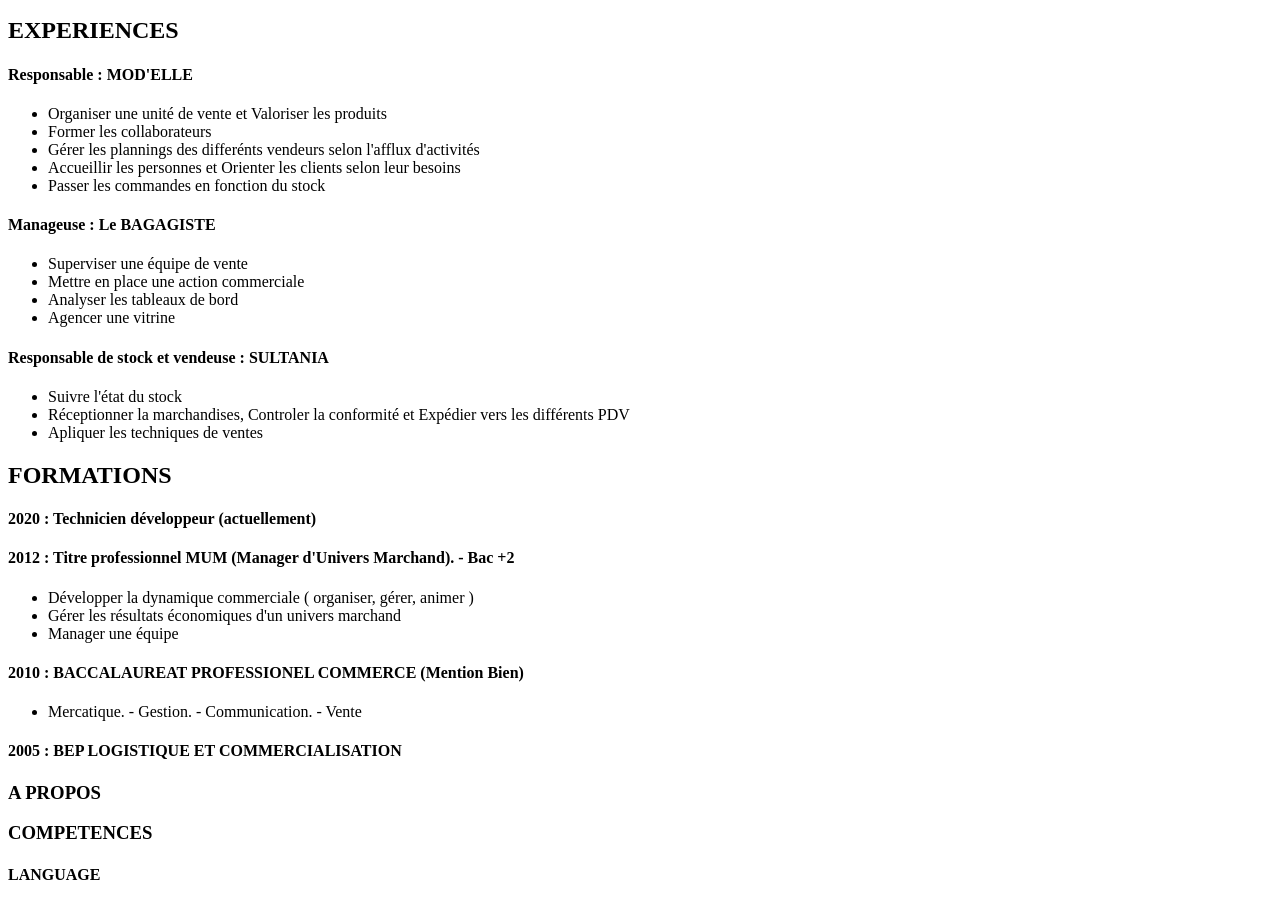
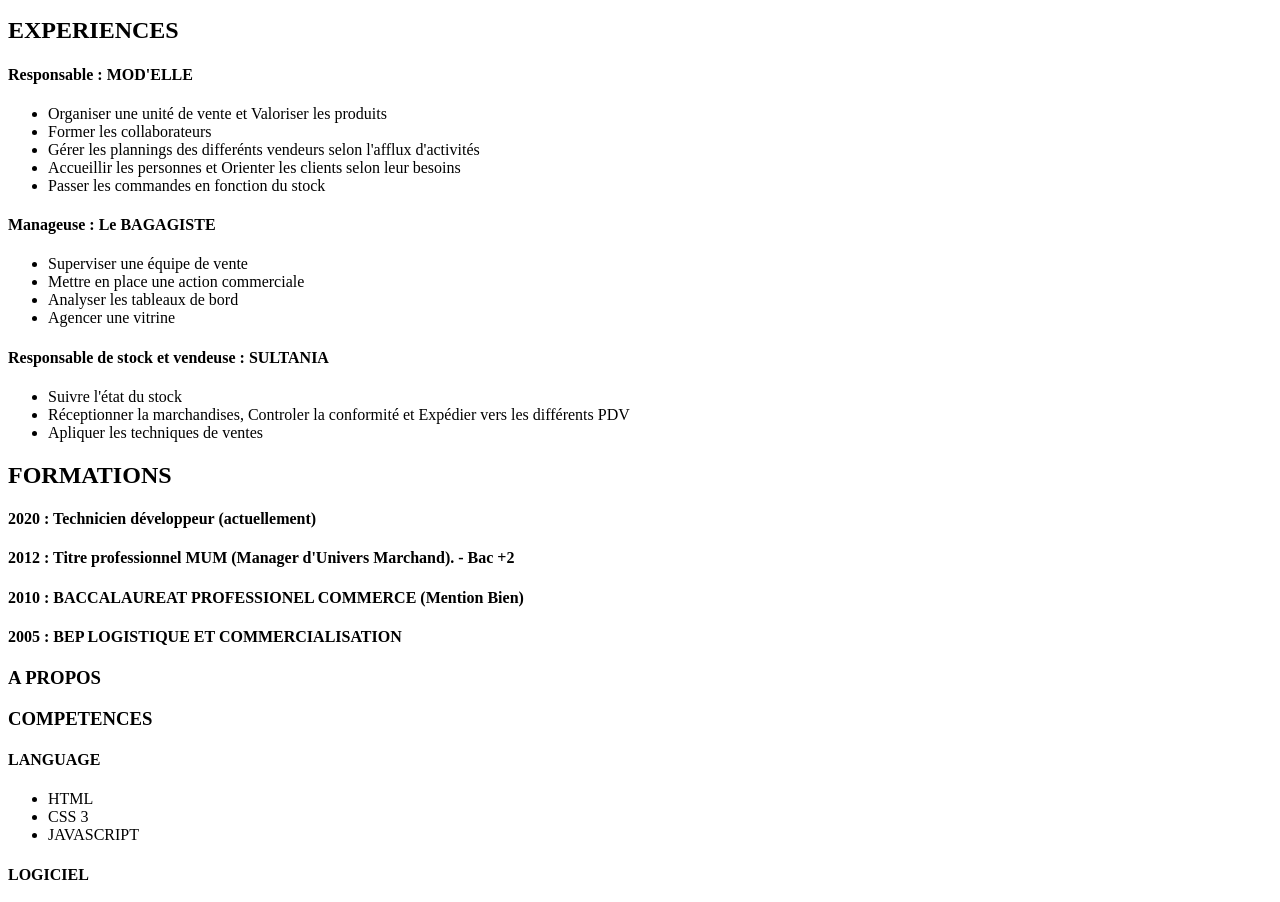
Before and after one commit to Chris-Hoa/NewCV, a plain HTML site: page Cv.html in a window 1280 px wide. Shown: the part 123-1025 px from the top of the page. Drawn offline with Linux system fonts and the light colour scheme.

Commit message:
modifications formations

```diff
--- a/Cv.html
+++ b/Cv.html
@@ -32,15 +32,7 @@
         <h2>FORMATIONS</h2>
         <h4>2020 : Technicien développeur (actuellement)</h4>
         <h4>2012 : Titre professionnel MUM (Manager d'Univers Marchand). - Bac +2</h4>
-        <ul>
-            <li>Développer la dynamique commerciale ( organiser, gérer, animer )</li>
-            <li>Gérer les résultats économiques d'un univers marchand</li>
-            <li>Manager une équipe</li>
-        </ul>
         <h4>2010 : BACCALAUREAT PROFESSIONEL COMMERCE (Mention Bien)</h4>
-        <ul>
-            <li>Mercatique. - Gestion. - Communication. - Vente</li>
-        </ul>
         <h4>2005 : BEP LOGISTIQUE ET COMMERCIALISATION </h4>
 
         <h3>A PROPOS</h3>
```
